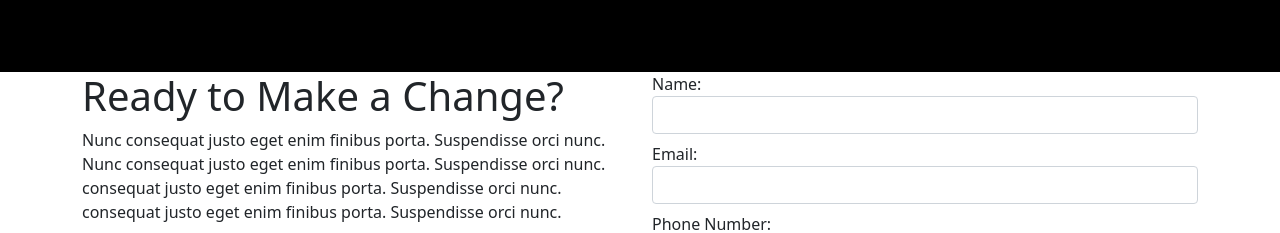
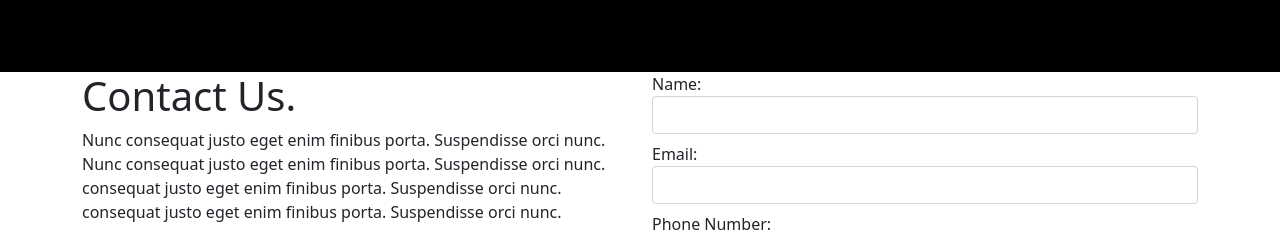
Before and after one commit to developer-zahir/class-23-video-assignment-, a plain HTML site: page index.html in a window 1280 px wide. Shown: the part 7637-7870 px from the top of the page. Drawn offline with nearby package versions, Linux system fonts and the light colour scheme; files whose address does not match are found by name.

Commit message:
Update index.html

```diff
--- a/index.html
+++ b/index.html
@@ -625,7 +625,7 @@
                 <div class="row">
                     <div class="col-md-6">
                         <div class="left">
-                            <h1>Ready to Make a Change?</h1>
+                            <h1>Contact Us.</h1>
                             <div class="hr"></div>
                             <p>
                                 Nunc consequat justo eget enim finibus porta. Suspendisse orci nunc. Nunc
```
